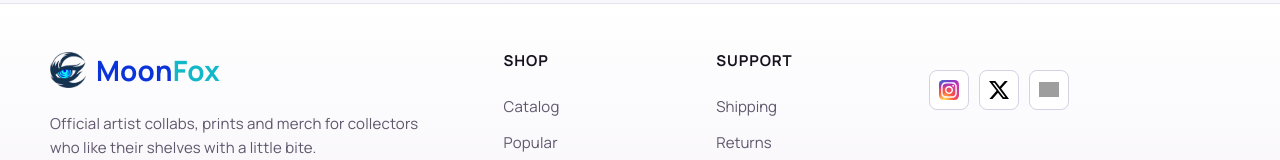
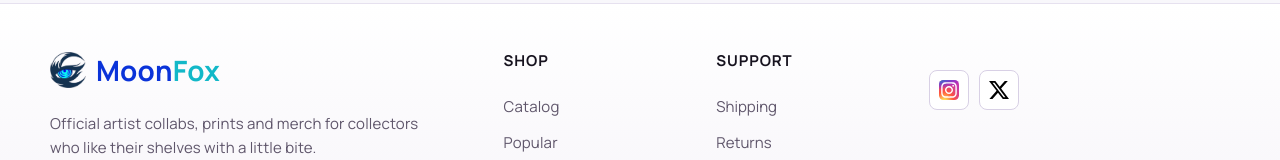
Before and after one commit to Esnobart/MoonFox_Front, a React (Vite) app: page / in a window 1280 px wide. Shown: the part 737-897 px from the top of the page. Built offline with nearby package versions, Linux system fonts and the light colour scheme; no server answers; grey boxes are pictures that could not be loaded.

Commit message:
update footer

```diff
--- a/src/Components/Footer/Footer.jsx
+++ b/src/Components/Footer/Footer.jsx
@@ -24,11 +24,11 @@ const socialLinks = [
     icon: "/icons/twitter.svg",
     label: "Twitter",
   },
-  {
-    href: "https://www.tiktok.com/@moonfox.art",
-    icon: "/icons/tiktok.svg",
-    label: "TikTok",
-  },
+  // {
+  //   href: "https://www.tiktok.com/@moonfox.art",
+  //   icon: "/icons/tiktok.svg",
+  //   label: "TikTok",
+  // },
 ];
 
 function Footer() {
```
